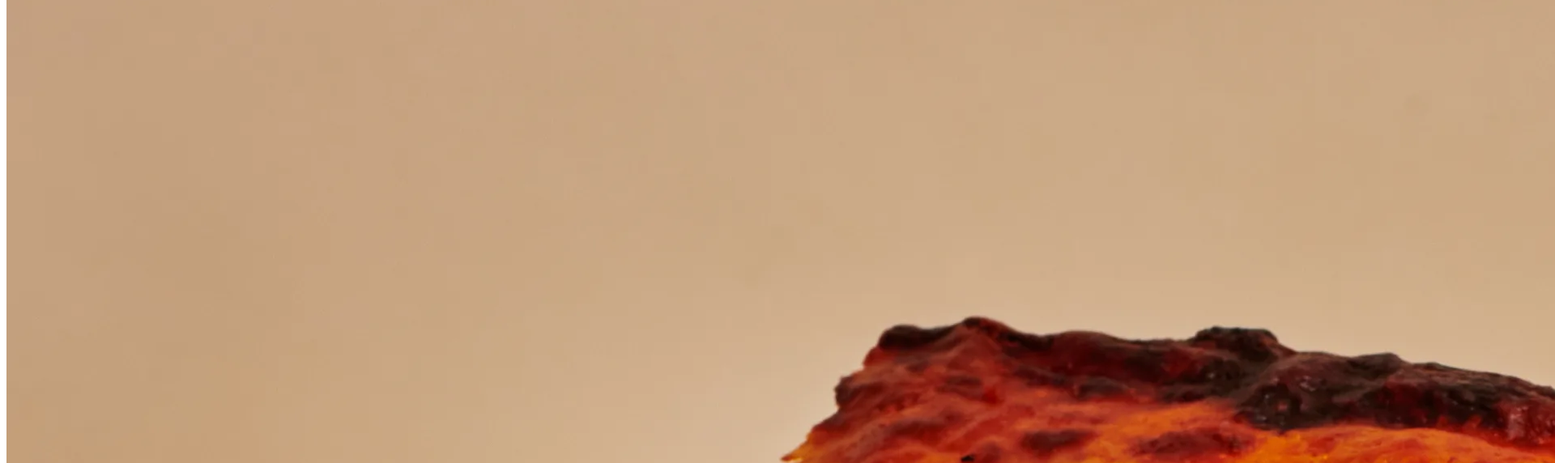
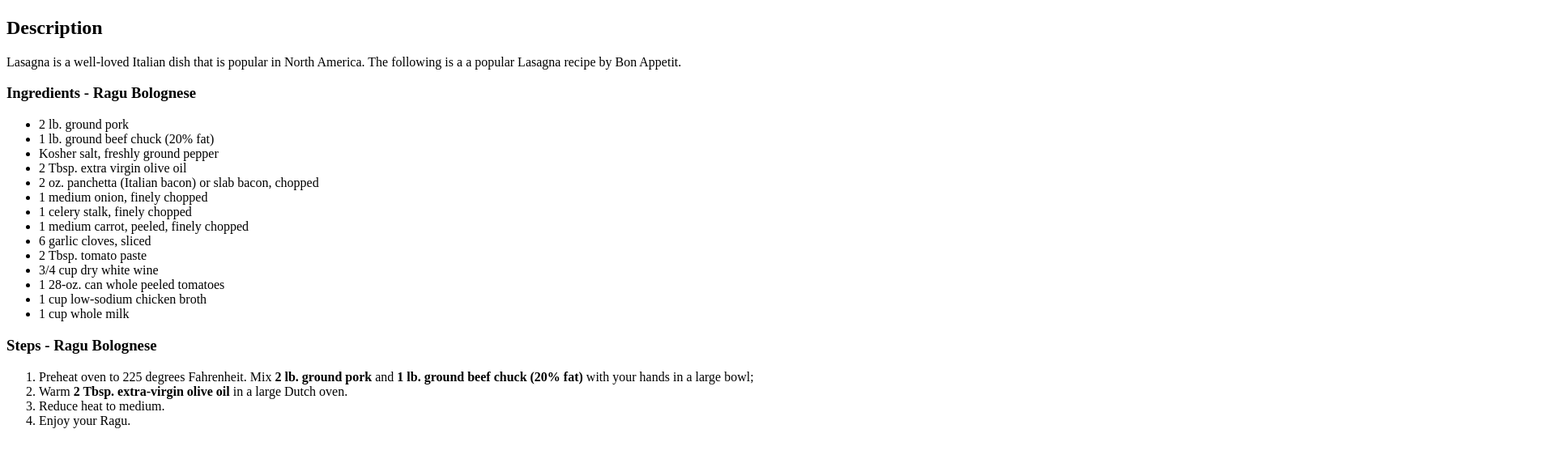
Before and after one commit to samuelwt/odin-recipes, a plain HTML site: page recipes/lasagna.html in a window 1280 px wide. Shown: the part 393-965 px from the top of the page at 81% size, 1920 px wide, since content can reach past the window. After the commit the page ends 938 px from the top, so only its background shows below. Drawn offline with Linux system fonts and the light colour scheme.

Commit message:
Add recipe ingredients and steps to files

```diff
--- a/recipes/lasagna.html
+++ b/recipes/lasagna.html
@@ -7,6 +7,37 @@
 
     <body>
         <h1>Lasagna Recipe</h1>
-        <img src="../images/Lasagna.jpg" alt="Image of Lasagna">
+        <img src="../images/Lasagna.jpg" alt="Image of Lasagna"
+        height="310" width="310">
+        <h2>Description</h2>
+        <p>Lasagna is a well-loved Italian dish that is popular in North America.
+            The following is a a popular Lasagna recipe by Bon Appetit.
+        </p>
+        <h3>Ingredients - Ragu Bolognese</h3>
+        <ul>
+            <li>2 lb. ground pork</li>
+            <li>1 lb. ground beef chuck (20% fat)</li>
+            <li>Kosher salt, freshly ground pepper</li>
+            <li>2 Tbsp. extra virgin olive oil</li>
+            <li>2 oz. panchetta (Italian bacon) or slab bacon, chopped</li>
+            <li>1 medium onion, finely chopped</li>
+            <li>1 celery stalk, finely chopped</li>
+            <li>1 medium carrot, peeled, finely chopped</li>
+            <li>6 garlic cloves, sliced</li>
+            <li>2 Tbsp. tomato paste</li>
+            <li>3/4 cup dry white wine</li>
+            <li>1 28-oz. can whole peeled tomatoes</li>
+            <li>1 cup low-sodium chicken broth</li>
+            <li>1 cup whole milk</li>
+        </ul>
+        <h3>Steps - Ragu Bolognese</h3>
+        <ol>
+            <li>Preheat oven to 225 degrees Fahrenheit. Mix <strong>2 lb. ground pork</strong>
+            and <strong>1 lb. ground beef chuck (20% fat)</strong> with your hands in a
+            large bowl;</li>
+            <li>Warm <strong>2 Tbsp. extra-virgin olive oil</strong> in a large Dutch oven.</li>
+            <li>Reduce heat to medium.</li>
+            <li>Enjoy your Ragu.</li>
+        </ol>
     </body>
 </html>
```
Also changed, not shown: recipes/matcha_cookies.html (+28 -0 lines).
